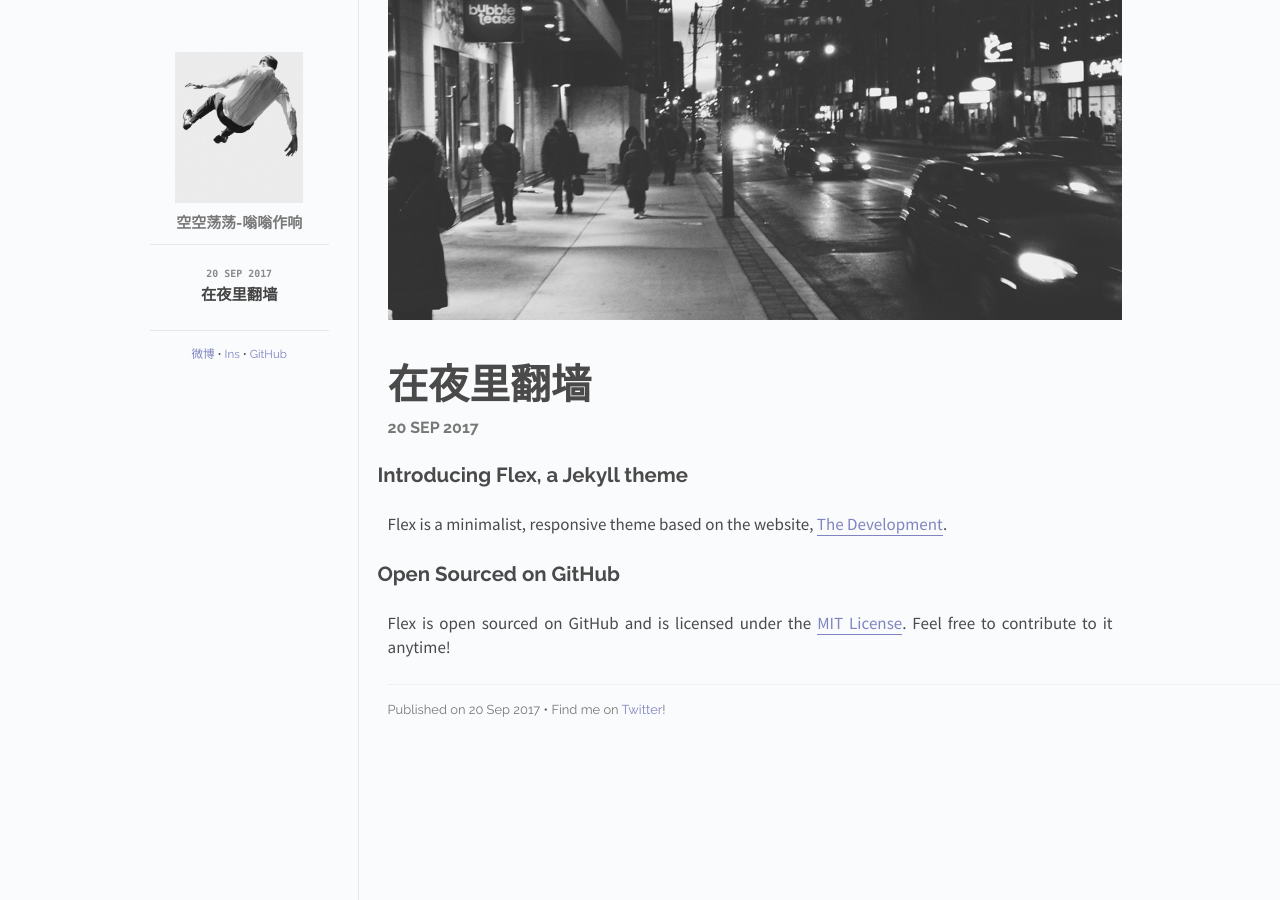
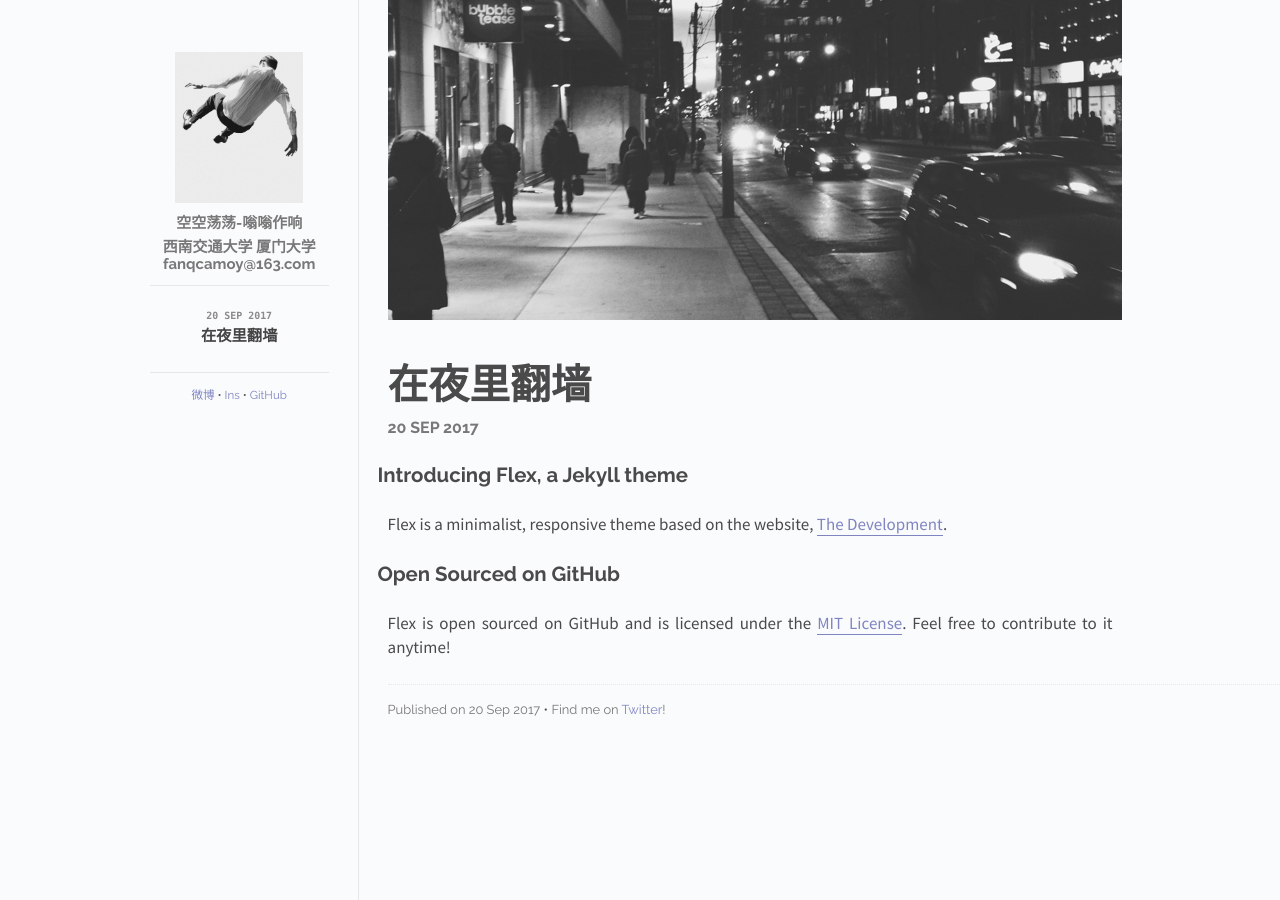
Before and after one commit to FanQC/fanqc.github.io, a Jekyll site: the page built from index.html, in a window 1280 px wide. Built offline with Jekyll 4.4.1, drawn with Linux system fonts in a browser that asks for light colours; Markdown is read by kramdown in place of the engine named in the settings.

Commit message:
Update default.html

```diff
--- a/_layouts/default.html
+++ b/_layouts/default.html
@@ -25,6 +25,10 @@
         <div class="header">
           <h1 class="title"><a href="/"><img id="logo" src="/images/logo.png"></a></h1>
           <span class="tagline">&#x7A7A;&#x7A7A;&#x8361;&#x8361;-&#x55E1;&#x55E1;&#x4F5C;&#x54CD</span>
+          <span class="tagline">西南交通大学
+                                厦门大学
+                                fanqcamoy@163.com
+                                </span>
         </div>
         <div class="posts">
           <ul class="posts-list">
```
